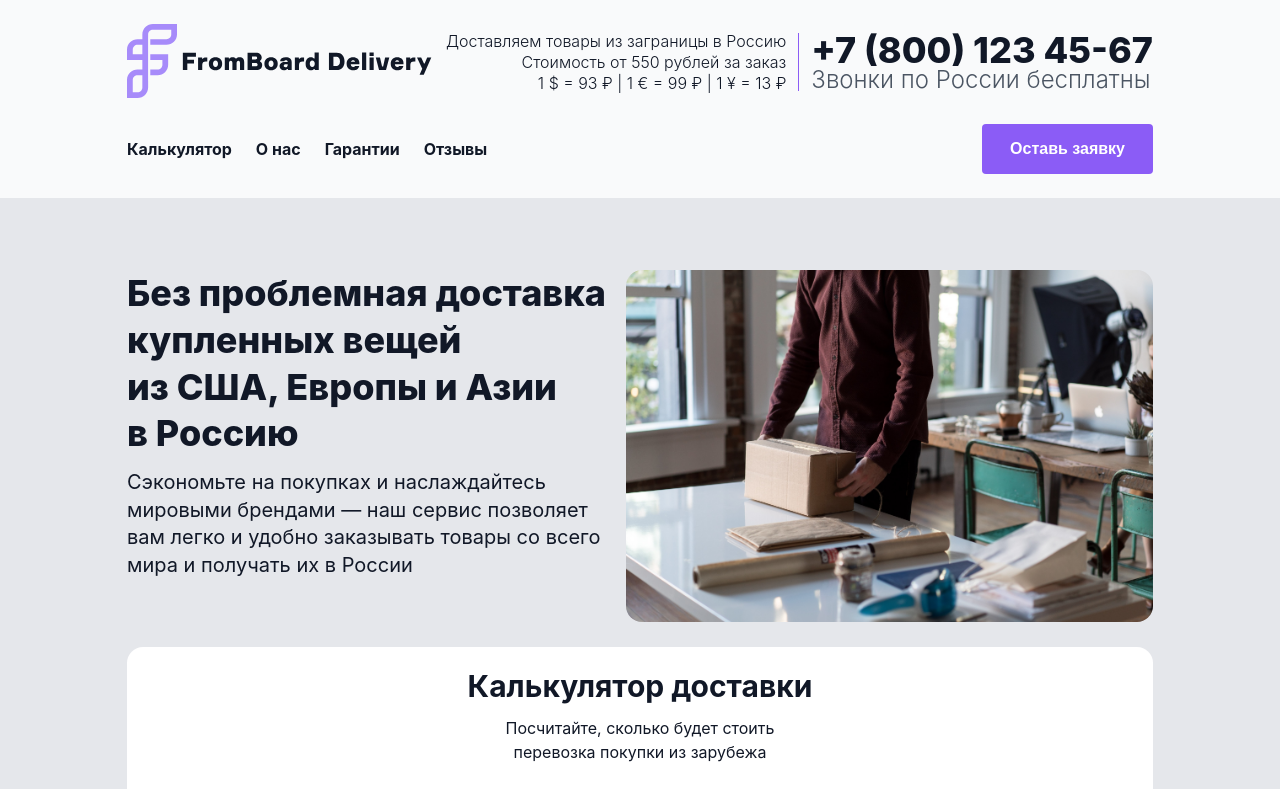
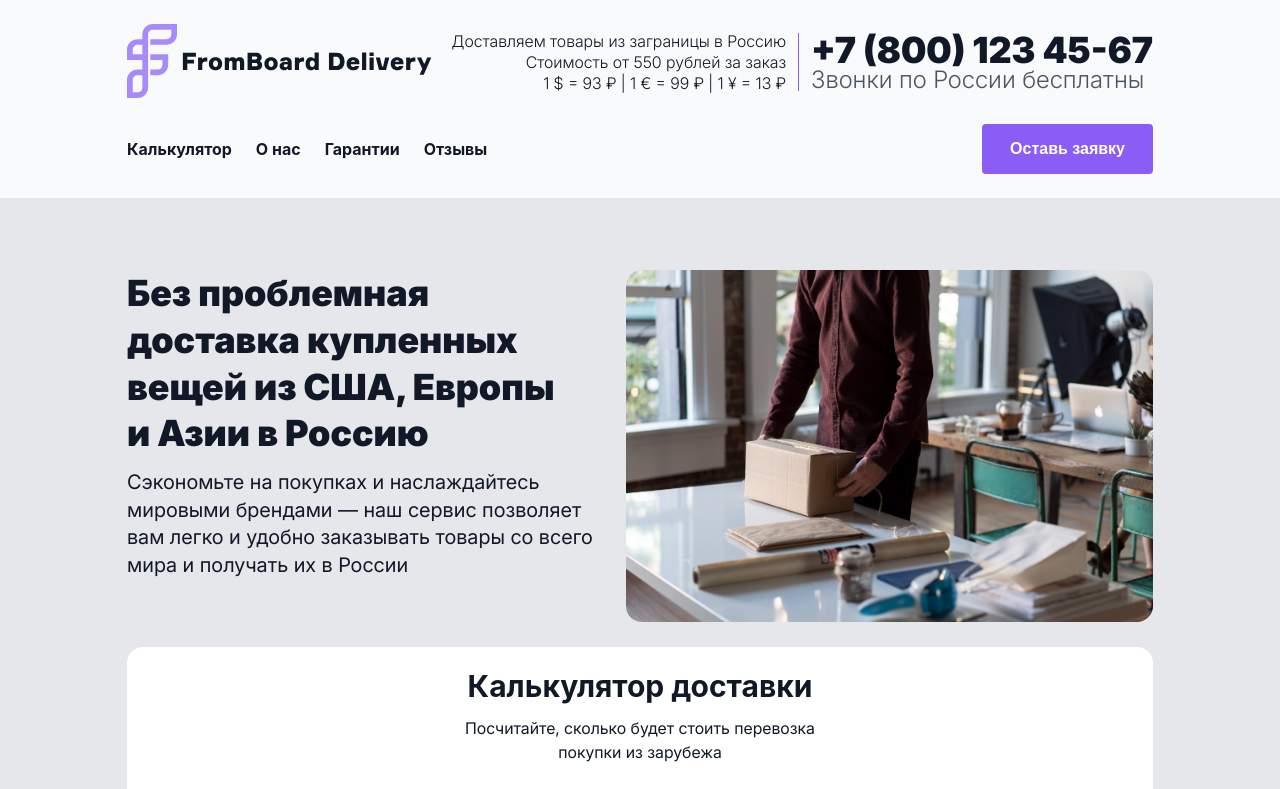
Before and after one commit to draft-yaseliwanoff/sosi-github.io, a plain HTML site: page index.html in a window 1280 px wide. Shown: the top 789 px of the page. Drawn offline with Linux system fonts and the light colour scheme; a web font is replaced by a local one.

Commit message:
Update fonts.css

```diff
--- a/fonts/fonts.css
+++ b/fonts/fonts.css
@@ -1,7 +1,7 @@
 @font-face {
   font-family: "Formular";
   src:
-    url("./fonts/Formular/ttf/formular-regular-trial.ttf") format("truetype"),
+    url("./Formular/ttf/formular-regular-trial.ttf") format("truetype"),
     url("./fonts/Formular/woff/formular-regular-trial.woff") format("woff"),
     url("./fonts/Formular/woff2/formular-regular-trial.woff2") format("woff2");
   font-weight: 400;
@@ -11,9 +11,9 @@
 @font-face {
   font-family: "Formular";
   src:
-    url("./fonts/Formular/ttf/formular-medium-trial.ttf") format("truetype"),
-    url("./fonts/Formular/woff/formular-medium-trial.woff") format("woff"),
-    url("./fonts/Formular/woff2/formular-medium-trial.woff2") format("woff2");
+    url("./Formular/ttf/formular-medium-trial.ttf") format("truetype"),
+    url("./Formular/woff/formular-medium-trial.woff") format("woff"),
+    url("./Formular/woff2/formular-medium-trial.woff2") format("woff2");
   font-weight: 500;
   font-style: normal;
 }
@@ -21,9 +21,9 @@
 @font-face {
   font-family: "Formular";
   src:
-    url("./fonts/Formular/ttf/formular-bold-trial.ttf") format("truetype"),
-    url("./fonts/Formular/woff/formular-bold-trial.woff") format("woff"),
-    url("./fonts/Formular/woff2/formular-bold-trial.woff2") format("woff2");
+    url("./Formular/ttf/formular-bold-trial.ttf") format("truetype"),
+    url("./Formular/woff/formular-bold-trial.woff") format("woff"),
+    url("./Formular/woff2/formular-bold-trial.woff2") format("woff2");
   font-weight: 700;
   font-style: normal;
 }
@@ -31,9 +31,9 @@
 @font-face {
   font-family: "Formular";
   src:
-    url("./fonts/Formular/ttf/formular-black-trial.ttf") format("truetype"),
-    url("./fonts/Formular/woff/formular-black-trial.woff") format("woff"),
-    url("./fonts/Formular/woff2/formular-black-trial.woff2") format("woff2");
+    url("./Formular/ttf/formular-black-trial.ttf") format("truetype"),
+    url("./Formular/woff/formular-black-trial.woff") format("woff"),
+    url("./Formular/woff2/formular-black-trial.woff2") format("woff2");
   font-weight: 800;
   font-style: normal;
 }
@@ -41,9 +41,9 @@
 @font-face {
   font-family: "Inter";
   src:
-    url("./fonts/Inter/ttf/Inter_18pt-Light.ttf") format("truetype"),
-    url("./fonts/Inter/woff/Inter_18pt-Light.woff") format("woff"),
-    url("./fonts/Inter/woff2/Inter_18pt-Light.woff2") format("woff2");
+    url("./Inter/ttf/Inter_18pt-Light.ttf") format("truetype"),
+    url("./Inter/woff/Inter_18pt-Light.woff") format("woff"),
+    url("./Inter/woff2/Inter_18pt-Light.woff2") format("woff2");
   font-weight: 300;
   font-style: normal;
 }
@@ -51,9 +51,9 @@
 @font-face {
   font-family: "Inter";
   src:
-    url("./fonts/Inter/ttf/Inter_18pt-Regular.ttf") format("truetype"),
-    url("./fonts/Inter/woff/Inter_18pt-Regular.woff") format("woff"),
-    url("./fonts/Inter/woff2/Inter_18pt-Regular.woff2") format("woff2");
+    url("./Inter/ttf/Inter_18pt-Regular.ttf") format("truetype"),
+    url("./Inter/woff/Inter_18pt-Regular.woff") format("woff"),
+    url("./Inter/woff2/Inter_18pt-Regular.woff2") format("woff2");
   font-weight: 400;
   font-style: normal;
 }
@@ -61,9 +61,9 @@
 @font-face {
   font-family: "Inter";
   src:
-    url("./fonts/Inter/ttf/Inter_18pt-Medium.ttf") format("truetype"),
-    url("./fonts/Inter/woff/Inter_18pt-Medium.woff") format("woff"),
-    url("./fonts/Inter/woff2/Inter_18pt-Medium.woff2s") format("woff2");
+    url("./Inter/ttf/Inter_18pt-Medium.ttf") format("truetype"),
+    url("./Inter/woff/Inter_18pt-Medium.woff") format("woff"),
+    url("./Inter/woff2/Inter_18pt-Medium.woff2s") format("woff2");
   font-weight: 500;
   font-style: normal;
 }
@@ -71,9 +71,9 @@
 @font-face {
   font-family: "Inter";
   src:
-    url("./fonts/Inter/ttf/Inter_18pt-SemiBold.ttf") format("truetype"),
-    url("./fonts/Inter/woff/Inter_18pt-SemiBold.woff") format("woff"),
-    url("./fonts/Inter/woff2/Inter_18pt-SemiBold.woff2") format("woff2");
+    url("./Inter/ttf/Inter_18pt-SemiBold.ttf") format("truetype"),
+    url("./Inter/woff/Inter_18pt-SemiBold.woff") format("woff"),
+    url("./Inter/woff2/Inter_18pt-SemiBold.woff2") format("woff2");
   font-weight: 600;
   font-style: normal;
 }
@@ -81,9 +81,9 @@
 @font-face {
   font-family: "Inter";
   src:
-    url("./fonts/Inter/ttf/Inter_18pt-Bold.ttf") format("truetype"),
-    url("./fonts/Inter/woff/Inter_18pt-Bold.woff") format("woff"),
-    url("./fonts/Inter/woff2/Inter_18pt-Bold.woff2") format("woff2");
+    url("./Inter/ttf/Inter_18pt-Bold.ttf") format("truetype"),
+    url("./Inter/woff/Inter_18pt-Bold.woff") format("woff"),
+    url("./Inter/woff2/Inter_18pt-Bold.woff2") format("woff2");
   font-weight: 700;
   font-style: normal;
 }
@@ -91,9 +91,9 @@
 @font-face {
   font-family: "Inter";
   src:
-    url("./fonts/Inter/ttf/Inter_18pt-Black.ttf") format("truetype"),
-    url("./fonts/Inter/woff/Inter_18pt-Black.woff") format("woff"),
-    url("./fonts/Inter/woff2/Inter_18pt-Black.woff2") format("woff2");
+    url("./Inter/ttf/Inter_18pt-Black.ttf") format("truetype"),
+    url("./Inter/woff/Inter_18pt-Black.woff") format("woff"),
+    url("./Inter/woff2/Inter_18pt-Black.woff2") format("woff2");
   font-weight: 800;
   font-style: normal;
 }
```
